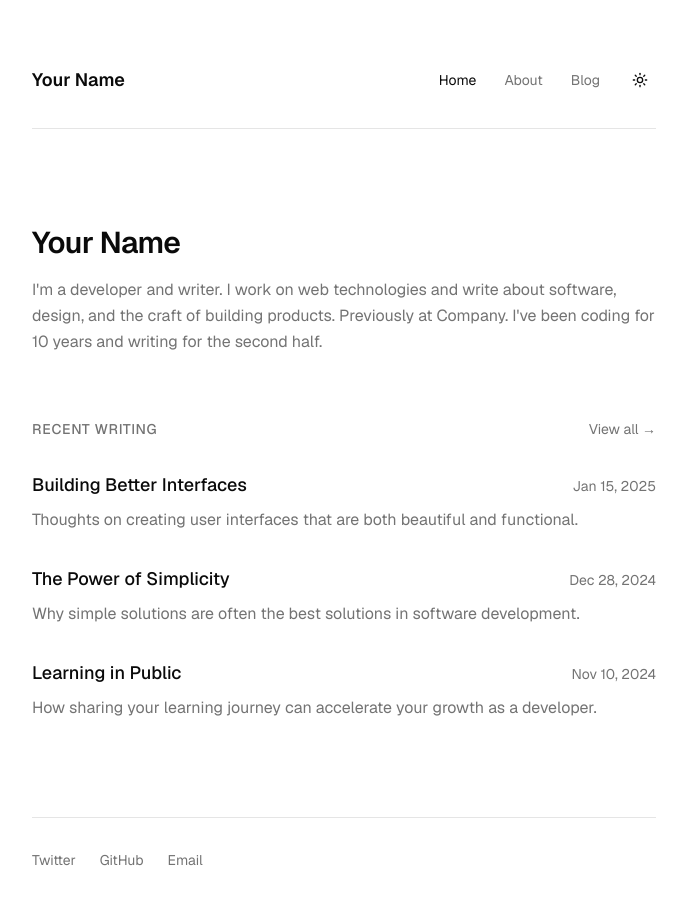
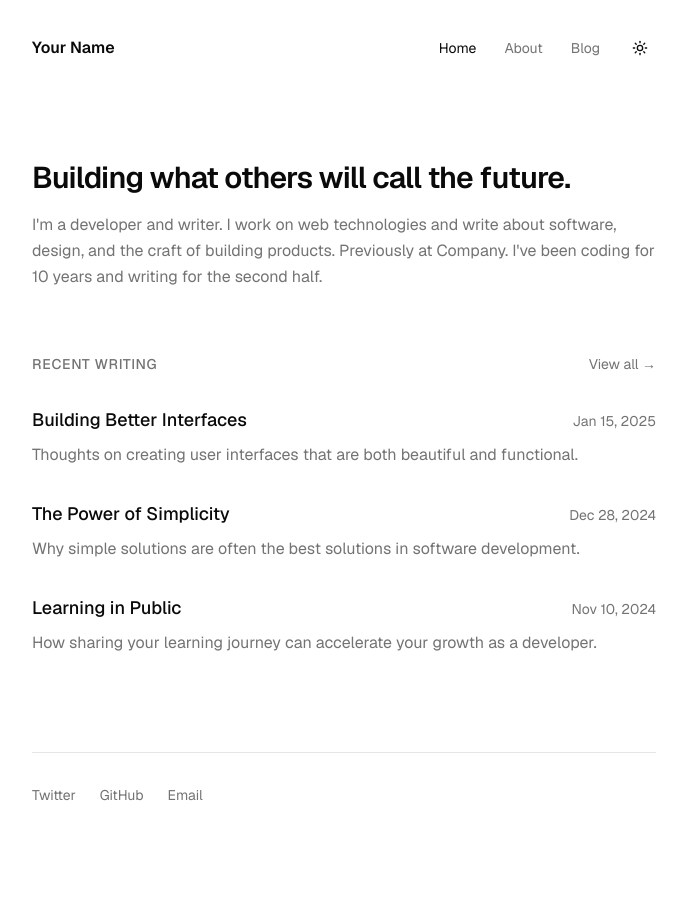
Before and after one commit to JPerez00/v0-blog, a Next.js app: page / in a window 1280 px wide. Shown: the top 904 px of the page, without its empty margins (296-983 px from the left). Built offline with nearby package versions, Linux system fonts and the light colour scheme.

Commit message:
header & navbar cleanup

```diff
--- a/app/page.tsx
+++ b/app/page.tsx
@@ -8,7 +8,7 @@ export default function HomePage() {
     <div className="min-h-screen">
       <div className="mx-auto max-w-2xl px-6 py-16 md:py-24">
         <header className="mb-16">
-          <h1 className="mb-4 text-3xl font-semibold tracking-tight text-foreground">Your Name</h1>
+          <h1 className="mb-4 text-3xl font-semibold tracking-tight text-foreground">Building what others will call the future.</h1>
           <p className="text-pretty leading-relaxed text-muted-foreground">
             I'm a developer and writer. I work on web technologies and write about software, design, and the craft of
             building products. Previously at Company. I've been coding for 10 years and writing for the second half.
--- a/components/navbar.tsx
+++ b/components/navbar.tsx
@@ -21,9 +21,9 @@ export function Navbar() {
   ]
 
   return (
-    <header className="mx-auto max-w-2xl px-6 pt-16">
-      <div className="flex items-center justify-between pb-8 border-b border-border">
-        <Link href="/" className="text-lg font-semibold text-foreground hover:opacity-70 transition-opacity">
+    <header className="mx-auto max-w-2xl px-6 pt-8">
+      <div className="flex items-center justify-between">
+        <Link href="/" className="font-semibold text-foreground hover:opacity-70 transition-opacity">
           Your Name
         </Link>
 
```
